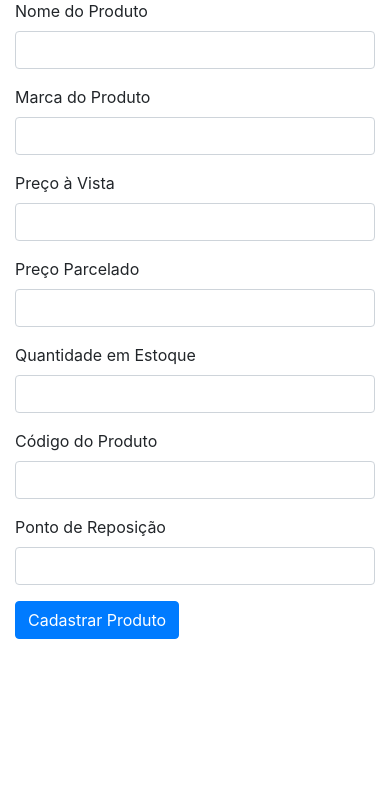
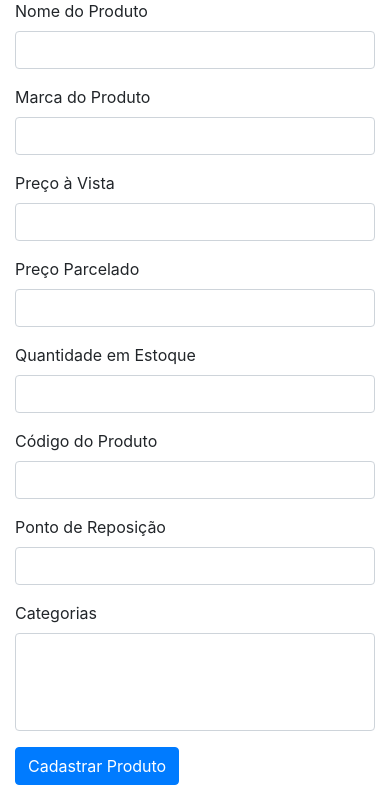
Before and after one commit to Hebert-code/ConstrucManager, a Django app: page /construcmanager/cadastro_produtos/ in a window 390 px wide; the page is wider, and only the part inside the window is pictured. Shown: the part 416-1201 px from the top of that part. Before the commit the page ends 1055 px from the top of that part, so only its background shows below. Run offline with Django 5.2, Linux system fonts and the light colour scheme; data that the repository does not hold is empty; parts of the project's set-up code (start-up, migrations or seed data) failed here and were passed over; some libraries are stand-ins or nearby versions.

Commit message:
refactor: make it so the categorias are shown in the cadastro de produto  page

```diff
--- a/construcmanager/views.py
+++ b/construcmanager/views.py
@@ -1,21 +1,40 @@
 from django.shortcuts import render, redirect
 from django.http import HttpResponse
-from .models import Produto, Categoria, Fornecedor, Venda, Compra
-from .forms import ClienteForm, ProdutoForm
+from .models import Produto, Categoria, Fornecedor, Venda, Compra, ProdutoCategoria
+from .forms import ClienteForm, ProdutoForm, CategoriaForm
 
 def index(request):
     return render(request, 'construcmanager/index.html')
 
 def cadastro_produtos(request):
-
     if request.method == 'POST':
         form = ProdutoForm(request.POST)
         if form.is_valid():
-            form.save()
-            return redirect('pagina_sucesso')  # Substitua por uma URL apropriada
+            # Save the product
+            produto = form.save()
+
+            # Create ProdutoCategoria relations
+            categorias = form.cleaned_data['categorias']
+            for categoria in categorias:
+                ProdutoCategoria.objects.create(produto=produto, categoria=categoria)
+
+            return redirect('pagina_sucesso')  # Replace with your success URL
     else:
         form = ProdutoForm()
     return render(request, 'construcmanager/cadastro_produtos.html', {'form': form})
+
+
+def nova_categoria(request):
+    if request.method == 'POST':
+        form = CategoriaForm(request.POST)
+
+        if form.is_valid():
+            form.save()
+            return redirect('pagina_sucesso')
+    else:
+        form = CategoriaForm()
+
+    return render(request, 'construcmanager/nova_categoria.html', {'form': form})
 
 def cadastro_fornecedores(request):
     return render(request, 'construcmanager/cadastro_fornecedores.html')
--- a/templates/construcmanager/cadastro_produtos.html
+++ b/templates/construcmanager/cadastro_produtos.html
@@ -41,6 +41,12 @@
                 {{ form.produto_ponto_reposicao }}
             </div>
         </div>
+        <div class="form-row">
+            <div class="form-group col-md-12">
+                <label for="categorias">Categorias</label>
+                {{ form.categorias }}
+            </div>
+        </div>
         <button type="submit" class="btn btn-primary">Cadastrar Produto</button>
     </form>
 </div>
```
